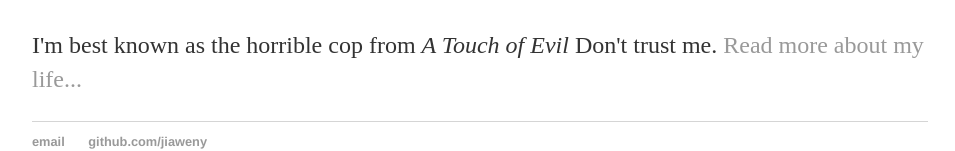
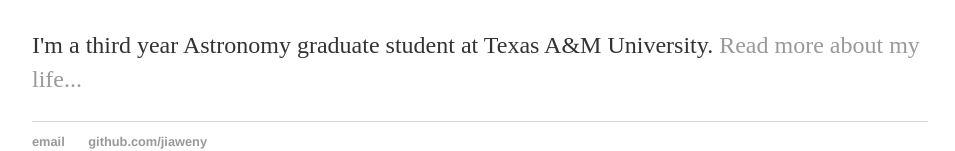
Before and after one commit to jiaweny/jiaweny.github.io, a plain HTML site: page index.html in a window 1280 px wide. Shown: the part 168-319 px from the top of the page, without its empty margins (160-1115 px from the left). Drawn offline with Linux system fonts and the light colour scheme.

Commit message:
Update index.html

```diff
--- a/index.html
+++ b/index.html
@@ -17,7 +17,7 @@
 		<div class="container">
     		<div class="blurb">
         		<h1>Hi there, I'm Jiawen Yang!</h1>
-				<p>I'm best known as the horrible cop from <em>A Touch of Evil</em> Don't trust me. <a href="/about">Read more about my life...</a></p>
+				<p>I'm a third year Astronomy graduate student at Texas A&M University. <a href="/about">Read more about my life...</a></p>
     		</div><!-- /.blurb -->
 		</div><!-- /.container -->
 		<footer>
```
